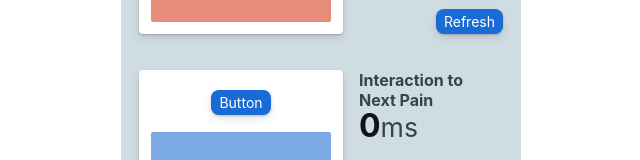
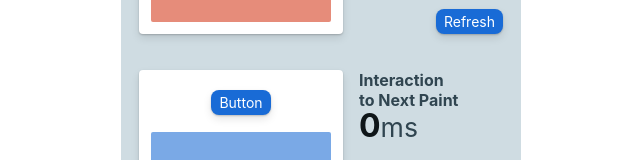
Before and after one commit to abnersn/web-vitals-animations, a React (Vite) app: page / in a window 1280 px wide. Shown: the part 528-688 px from the top of the page, without its empty margins (319-959 px from the left). Built offline with nearby package versions, Linux system fonts and the light colour scheme.

Commit message:
Balance text

```diff
--- a/src/components/WebVitalsAnimations/INP/index.jsx
+++ b/src/components/WebVitalsAnimations/INP/index.jsx
@@ -41,7 +41,7 @@ export default function INP() {
         <div className={inpStyles.item} />
       </div>
       <div className={styles.control}>
-        <h4>Interaction to Next Pain</h4>
+        <h4>Interaction to Next Paint</h4>
         <Timer ref={timerRef} />
         <p className={styles.info}>Click button to trigger INP</p>
       </div>
--- a/src/components/WebVitalsAnimations/styles.module.css
+++ b/src/components/WebVitalsAnimations/styles.module.css
@@ -18,6 +18,7 @@
   text-align: left;
   > * {
     margin: 0;
+    text-wrap: balance;
   }
 }
 
```
